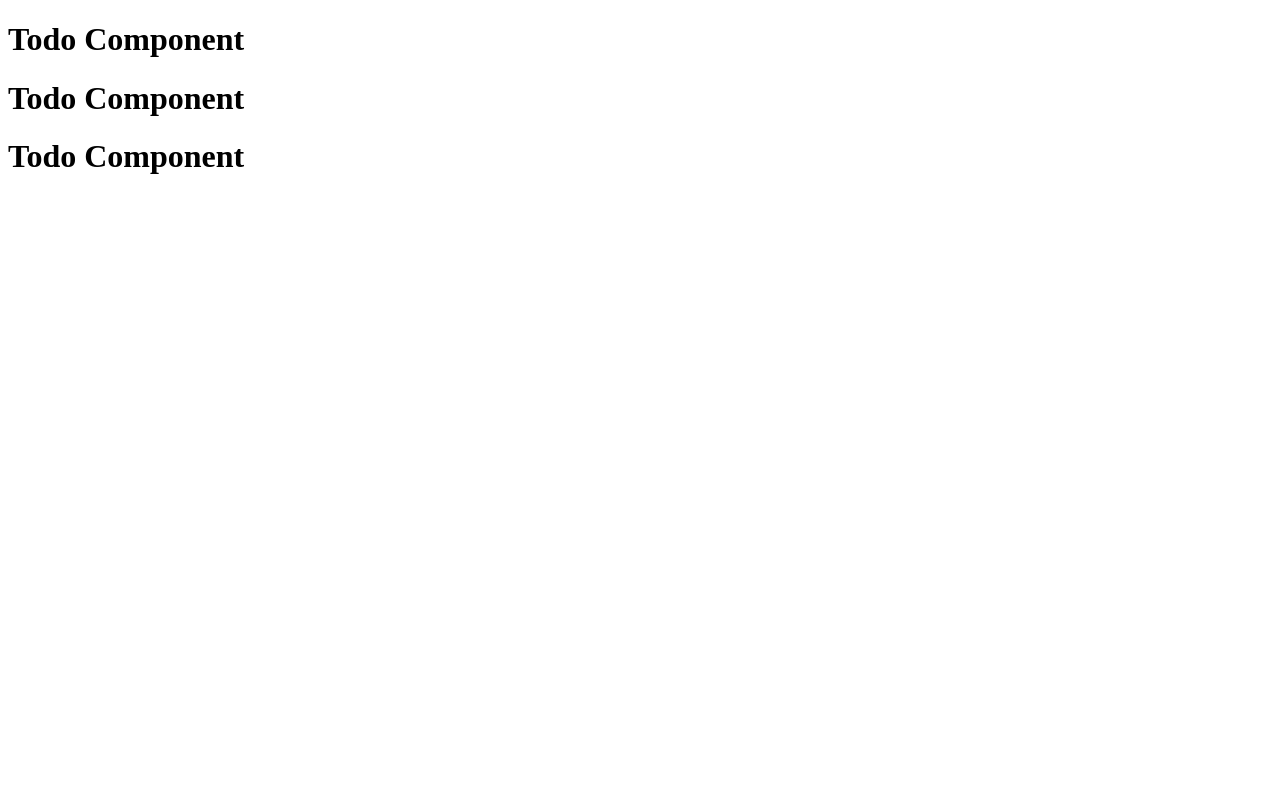
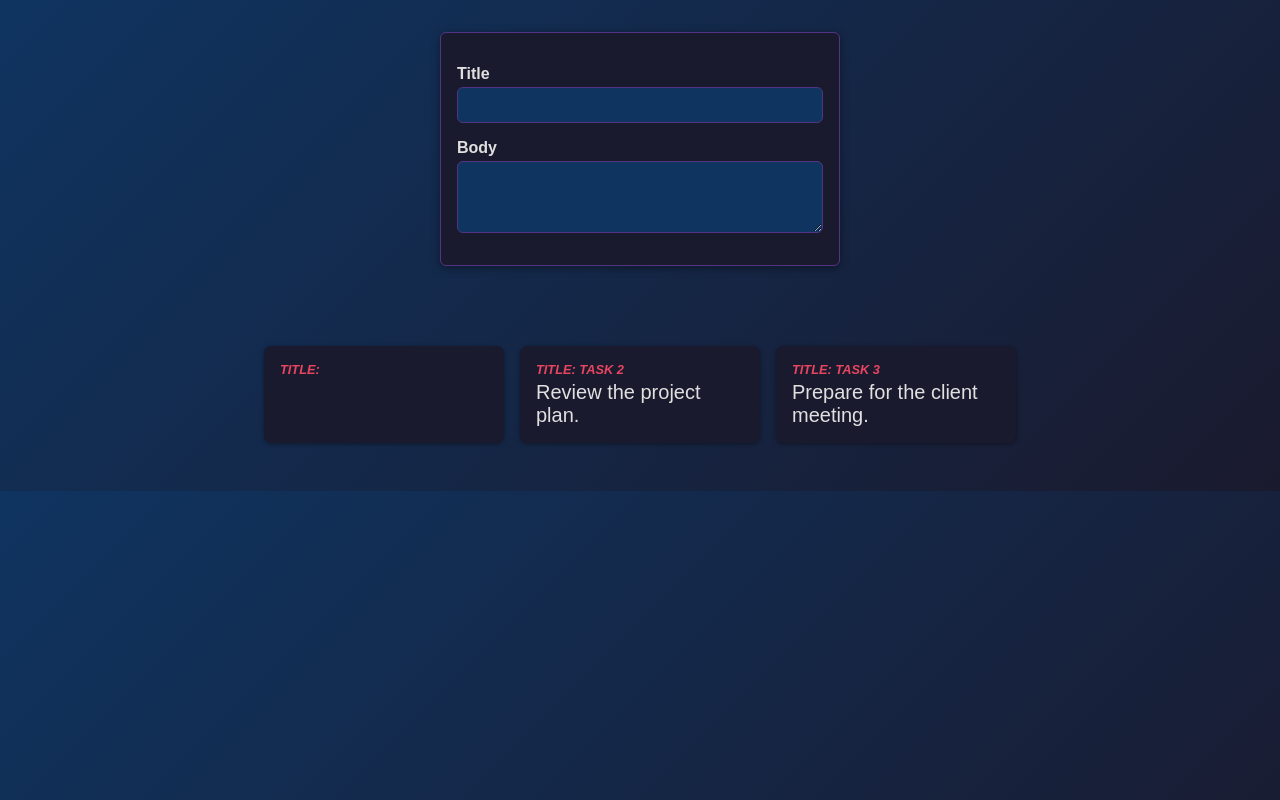
Before and after one commit to Shahryartariq/zaplist, a React (Vite) app: page / in a window 1280 px wide. Built offline with nearby package versions, Linux system fonts and the light colour scheme.

Commit message:
Added New Task Form

```diff
--- a/index.html
+++ b/index.html
@@ -4,8 +4,8 @@
     <meta charset="UTF-8" />
     <!-- <link rel="icon" type="image/svg+xml" href="/vite.svg" /> -->
     <meta name="viewport" content="width=device-width, initial-scale=1.0" />
-    <title>zaplist</title>
-    <link rel="icon" type="image/png" href="/public/zaplist-favicon.png" />
+    <title>ZapList | Make It Done</title>
+    <link rel="icon" type="image/png" href="/src/assets/zaplist-favicon.png" />
   </head>
   <body>
     <div id="root"></div>
--- a/src/App.jsx
+++ b/src/App.jsx
@@ -1,15 +1,13 @@
-import Todo from './components/Todo'
+import TodosList from './components/TodosList'
 
 import './App.css'
 function App() {
 
   return (
-    <>
+    <main>
      {/* <img src="/src/assets/Logo.png" alt="Zaplist Logo" className="logo" /> */}
-      <Todo />
-      <Todo />
-      <Todo />
-    </>
+     <TodosList />
+    </main>
   )
 }
 
--- /dev/null
+++ b/src/components/NewTodo.jsx
@@ -0,0 +1,20 @@
+import classes from "./NewTodo.module.css";
+
+function NewTodo(props) {
+  return (
+    <div className={classes.formWrapper}>
+      <form className={classes.form}>
+        <p>
+          <label htmlFor="title">Title</label>
+          <input type="text" id="title" required onChange={props.onTitleChange} />
+        </p>
+        <p>
+          <label htmlFor="body">Body</label>
+          <textarea id="body" required rows={3} onChange={props.onBodyChange} />
+        </p>
+      </form>
+    </div>
+  );
+}
+
+export default NewTodo;
--- /dev/null
+++ b/src/components/NewTodo.module.css
@@ -0,0 +1,93 @@
+.formWrapper {
+  display: flex;
+  justify-content: center; /* centers the form horizontally */
+  width: 100%;             /* full width of parent */
+  padding: 2rem 0;
+  box-sizing: border-box;
+}
+
+.form {
+  background-color: #1A1A2E; /* Primary Dark */
+  padding: 1rem;
+  width: 90%;        /* responsive */
+  max-width: 400px;
+  border-radius: 6px;
+  border: 1px solid #533483; /* Accent 2 */
+  box-shadow: 0 2px 8px rgba(0, 0, 0, 0.4);
+  box-sizing: border-box;
+  overflow: hidden;
+}
+
+.form label {
+  display: block;
+  margin-bottom: 0.25rem;
+  color: #E0E0E0;
+  font-weight: bold;
+}
+
+.form input,
+.form textarea {
+  display: block;
+  width: 100%;
+  font: inherit;
+  padding: 0.5rem;
+  border-radius: 6px;
+  border: 1px solid #533483;
+  background-color: #0F3460; /* Secondary Dark */
+  color: #E0E0E0;
+  margin-bottom: 0.75rem;
+  box-sizing: border-box;
+}
+
+.actions {
+  display: flex;
+  justify-content: flex-end;
+  gap: 0.5rem;
+  flex-wrap: wrap;
+}
+
+.actions button {
+  cursor: pointer;
+  font: inherit;
+  padding: 0.5rem 1.5rem;
+  border: none;
+  border-radius: 4px;
+  background-color: #E94560; /* Accent 1 */
+  color: #E0E0E0;
+  font-weight: bold;
+  flex: 1 1 auto;
+  min-width: 100px;
+}
+
+.actions button:hover {
+  background-color: #B5344A;
+}
+
+.actions button[type='button'] {
+  background-color: transparent;
+  color: #E0E0E0;
+  border: 1px solid #533483; /* Accent 2 */
+}
+
+.actions button[type='button']:hover {
+  background-color: #533483; /* Accent 2 */
+  color: #E0E0E0;
+}
+
+/* Responsive tweaks */
+@media (max-width: 480px) {
+  .form {
+    padding: 0.75rem;
+    width: 95%;
+  }
+
+  .form input,
+  .form textarea {
+    padding: 0.4rem;
+  }
+
+  .actions button {
+    padding: 0.4rem 1rem;
+    font-size: 0.9rem;
+  }
+}
--- a/src/components/Todo.jsx
+++ b/src/components/Todo.jsx
@@ -1,9 +1,13 @@
-function Todo() {
-    return (
-        <div>
-            <h1>Todo Component</h1>
-        </div>
-    );
+import classes from './Todo.module.css';
+
+
+function Todo(props) {
+  return (
+    <li className={classes.todo}>
+      <p className={classes.todo_title}>Title: {props.title}</p>
+      <p className={classes.todo_body}>{props.body}</p>
+    </li>
+  );
 }
 
 export default Todo;
--- /dev/null
+++ b/src/components/Todo.module.css
@@ -0,0 +1,35 @@
+.todo {
+  margin: 1rem 0;
+  padding: 1rem;
+  background-color: #1a1a2e;
+  border-radius: 8px;
+  box-shadow: 0 1px 4px rgba(0, 0, 0, 0.4);
+  animation: todo-fade-in 1s ease-out forwards;
+}
+
+.todo_title {
+  font-size: 0.8rem;
+  font-weight: bold;
+  color: #e94560;
+  margin: 0;
+  text-transform: uppercase;
+  font-style: italic;
+}
+
+.todo_body {
+  white-space: pre-wrap;
+  font-size: 1.25rem;
+  margin: 0.25rem 0 0 0;
+  color: #e0e0e0;
+}
+
+@keyframes todo-fade-in {
+  from {
+    opacity: 0;
+    transform: translateY(1rem);
+  }
+  to {
+    opacity: 1;
+    transform: translateY(0);
+  }
+}
--- /dev/null
+++ b/src/components/TodosList.jsx
@@ -0,0 +1,30 @@
+import Todo from "./Todo";
+import NewTodo from "./NewTodo";
+import classes from "./TodosList.module.css";
+import { useState } from "react";
+
+function TodosList() {
+  const [enteredTitle, setEnteredTitle] = useState("");
+  const [enteredBody, setEnteredBody] = useState("");
+
+  function changeTitleHandler(event) {
+    setEnteredTitle(event.target.value);
+  }
+
+  function changeBodyHandler(event) {
+    setEnteredBody(event.target.value);
+  }
+
+  return (
+    <>
+      <NewTodo onTitleChange={changeTitleHandler} onBodyChange={changeBodyHandler} />
+      <ul className={classes.todos}>
+        <Todo title={enteredTitle} body={enteredBody} />
+        <Todo title="Task 2" body="Review the project plan." />
+        <Todo title="Task 3" body="Prepare for the client meeting." />
+      </ul>
+    </>
+  );
+}
+
+export default TodosList;
--- /dev/null
+++ b/src/components/TodosList.module.css
@@ -0,0 +1,10 @@
+.todos {
+  list-style: none;
+  max-width: 50rem;
+  margin: 1rem auto;
+  padding: 1rem 0;
+  display: grid;
+  gap: 1rem;
+  grid-template-columns: repeat(3, 30%);
+  justify-content: center;
+}
--- a/src/index.css
+++ b/src/index.css
@@ -0,0 +1,7 @@
+body {
+  margin: 0;
+  padding: 0;
+  background: linear-gradient(135deg, #0F3460, #1A1A2E);
+  color: #E0E0E0;
+  font-family: sans-serif;
+}
```
Also changed, not shown: src/assets/zaplist-favicon.png (added).
